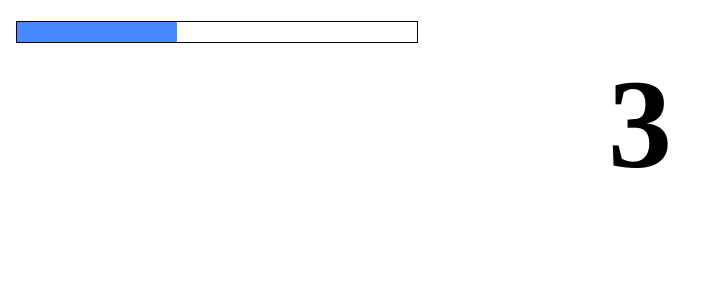
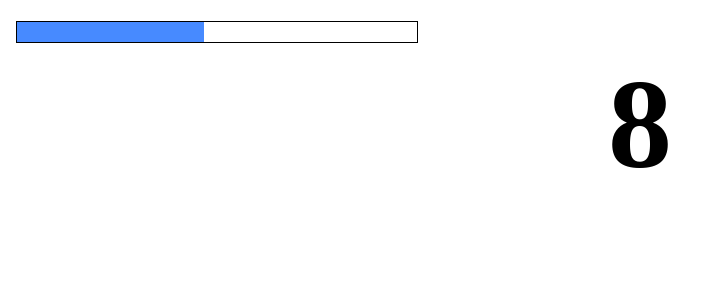
Before and after one commit to ivanFlor3s/timers-udemy-comps, an Angular app: page / in a window 1280 px wide. Shown: the top 300 px of the page, without its empty margins (0-715 px from the left). Built offline with nearby package versions, Linux system fonts and the light colour scheme.

Commit message:
emito evento desde hijo + binding ambos comps

```diff
--- a/src/app/app.component.html
+++ b/src/app/app.component.html
@@ -1,5 +1,4 @@
 <h1>
-  <app-progress-bar  [progreso]="40"></app-progress-bar>
-  <app-countdown [counterStart]="10"></app-countdown>
-
+  <app-progress-bar  [progreso]="counterProgress"></app-progress-bar>
+  <app-countdown [counterStart]="totalCountDown" (onDecrease)="updateProgress($event)" (onCounterZero)="countDownFinish()"></app-countdown>
 </h1>
--- a/src/app/app.component.ts
+++ b/src/app/app.component.ts
@@ -3,8 +3,22 @@ import { Component } from '@angular/core';
 @Component({
   selector: 'app-root',
   templateUrl: './app.component.html',
-  styleUrls: ['./app.component.scss']
+  styleUrls: ['./app.component.scss'],
 })
 export class AppComponent {
-  title = 'udemy-comps';
+  counterProgress: number = 0;
+  totalCountDown: number = 15;
+  constructor() {
+
+  }
+
+  updateProgress(value: number){
+    this.counterProgress = (this.totalCountDown - value )/this.totalCountDown * 100
+
+  }
+
+  countDownFinish(){
+    console.log('termino la cuenta atras')
+  }
+
 }
--- a/src/app/components/countdown/countdown.component.ts
+++ b/src/app/components/countdown/countdown.component.ts
@@ -1,4 +1,4 @@
-import { Component, OnInit, Input } from '@angular/core';
+import { Component, OnInit, Input, Output, EventEmitter } from '@angular/core';
 
 @Component({
   selector: 'app-countdown',
@@ -7,6 +7,9 @@ import { Component, OnInit, Input } from '@angular/core';
 })
 export class CountdownComponent implements OnInit {
   @Input() counterStart: number = null
+
+  @Output() onCounterZero = new EventEmitter<void>()
+  @Output() onDecrease = new EventEmitter<number>()
 
   public counter: number = 0
 
@@ -26,6 +29,7 @@ export class CountdownComponent implements OnInit {
   }
 
   doCountDown(){
+    this.onDecrease.emit(this.counter)
     setTimeout(() => {
       this.counter = this.counter - 1
       this.processCountDown()
@@ -34,8 +38,7 @@ export class CountdownComponent implements OnInit {
 
   processCountDown(){
     if(this.counter == 0){
-      console.log('termine')
-
+      this.onCounterZero.emit(null)
     } else {
       this.doCountDown()
     }
```
